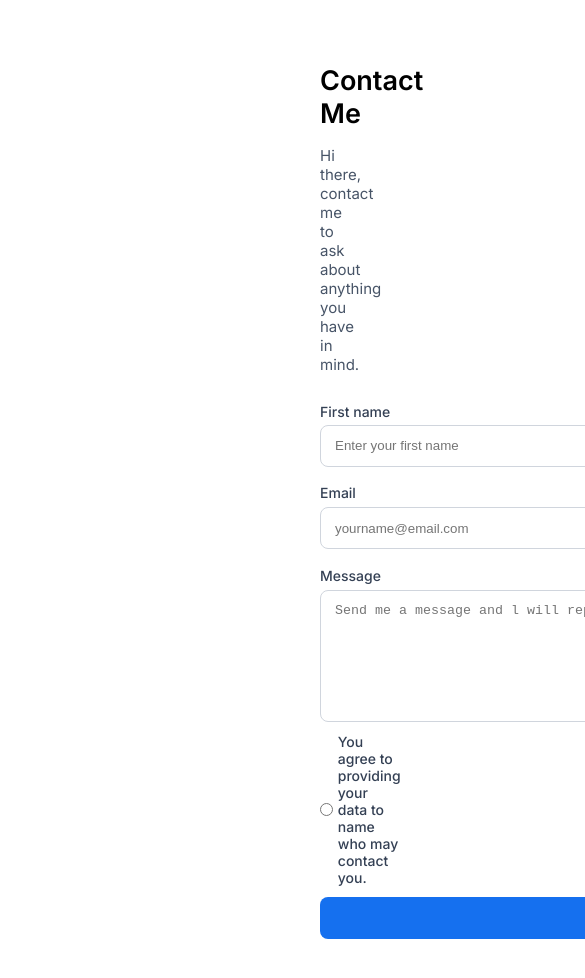
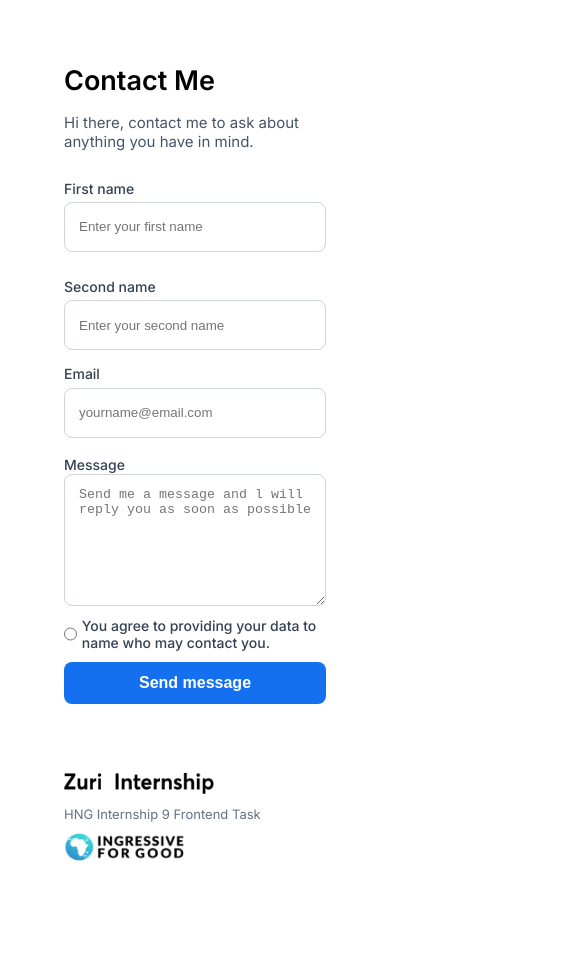
Before and after one commit to tebionyons/linktree-clone-stage-1, a React (Create React App) app: page /contact in a window 390 px wide. Shown: the top 978 px of the page, 585 px wide, since content can reach past the window. After the commit the page ends 881 px from the top, so only its background shows below. Built offline with nearby package versions, Linux system fonts and the light colour scheme.

Commit message:
Style contact page responsive

```diff
--- a/src/Components/Contact.jsx
+++ b/src/Components/Contact.jsx
@@ -21,7 +21,7 @@ export default function Contact() {
   }
 
   return (
-    <section className="contact__form">
+    <div className="contact__form">
     <form action="" id="contact-form">
         <div className="contact-description">
       <h3 className="contact__" >Contact Me</h3>
@@ -72,8 +72,10 @@ export default function Contact() {
         </div>
       </label>
       <button id="btn__submit">Send message</button>
+
     </form>
+
     <Footer/>
-</section>
+</div>
   );
 }
--- a/src/Components/Footer.jsx
+++ b/src/Components/Footer.jsx
@@ -3,7 +3,7 @@ import {React} from "react";
 
 export default function Footer(){
     return(
-        <div className="footer">
+        <div className="footer" id="footer__">
             <img className="vector" src="./images/Vector.png" alt="vector"/>
             <p id="tittle">HNG Internship 9 Frontend Task </p>
             <img className="ingressive" src="./images/I4G.png" alt="ingressive logo"/>
--- a/src/Contact.css
+++ b/src/Contact.css
@@ -1,12 +1,12 @@
-@import url('https://fonts.googleapis.com/css2?family=Inter:wght@400;500;600&display=swap');
+@import url("https://fonts.googleapis.com/css2?family=Inter:wght@400;500;600&display=swap");
 
 * {
   padding: 0;
   margin: 0;
   box-sizing: border-box;
 }
-body{
-    font-family: 'inter';
+body {
+  font-family: "inter";
 }
 #first_name,
 #second_name,
@@ -18,13 +18,14 @@ body{
 
 #first_name,
 #second_name {
-  width: 348px;
-  height: 42px;
+  height: 50px;
   border-radius: 8px;
-  padding: 10px 14px 10px 14px;
-  margin-top: .3rem;
-  border: 1px solid #D0D5DD;
+  width: 100%;
+  padding: 10px 135px 10px 30px;
+  margin-top: 0.3rem;
+  border: 1px solid #d0d5dd;
 }
+
 .first-and-second-name {
   display: flex;
   gap: 24px;
@@ -38,34 +39,34 @@ body{
 }
 
 #email {
-  width: 720px;
-  height: 42px;
+  width: 62%;
+  height: 50px;
   border-radius: 8px;
   margin: 0 8rem;
   padding: 12px 14px 12px 14px;
   margin-bottom: 1rem;
-  margin-top: .3rem;
-  border: 1px solid #D0D5DD;
+  margin-top: 0.3rem;
+  border: 1px solid #d0d5dd;
 }
 
 #message {
   height: 132px;
-  width: 720px;
+  width: 62%;
   border-radius: 8px;
   margin: 0 8rem;
   padding: 12px 14px 12px 14px;
-  margin-top: .3rem;
-  border: 1px solid #D0D5DD;
+  margin-top: 0.3rem;
+  border: 1px solid #d0d5dd;
 }
 
 .email {
-  margin: 0 8rem;
+  padding: 0 8rem;
 }
-.radio_button{
+.radio_button {
   display: flex;
   margin: 0 8rem;
-    margin-top: .7rem;
-    gap: .3rem;
+  margin-top: 0.7rem;
+  gap: 0.3rem;
 }
 
 .contact-me {
@@ -74,13 +75,13 @@ body{
   color: #475467;
 }
 
-#btn__submit{
- width: 720px;
+#btn__submit {
+  width: 62%;
   padding: 12px 20px 12px 20px;
   margin: 0 8rem;
   border-radius: 8px;
- margin-top: .7rem;
- background: #1570EF;
+  margin-top: 0.7rem;
+  background: #1570ef;
   color: #fff;
   font-size: 16px;
   font-weight: 600;
@@ -89,20 +90,107 @@ body{
 .firstname,
 .secondname,
 .email,
-.message{
+.message {
   font-size: 14px;
   color: #344054;
   font-weight: 500;
 }
-.contact__form{
+.contact__form {
   background: #fff;
+  width: 100%;
+  margin: 0;
 }
-#contact-form{
+#contact-form {
   margin-left: 12rem;
   margin-bottom: 3rem;
-
 }
-.contact__{
+.contact__ {
   font-size: 27px;
   font-weight: 600;
 }
+
+@media (max-width: 480px) {
+  body {
+    margin: 0;
+
+  }
+
+  #contact-form {
+    margin-left: 0rem;
+    margin-bottom: 3rem;
+  }
+
+  #first_name,
+  #second_name {
+    width: 200%;
+    padding: 12px 14px 12px 14px;
+    height: 50px;
+    border-radius: 8px;
+  }
+  .first-and-second-name {
+    display: flex;
+    flex-direction: column;
+    margin: 0.8rem 0rem;
+    width: 50%;
+    padding: 0 auto;
+  }
+  #message {
+    height: 132px;
+    margin: 0 0rem;
+    width: 100%;
+  }
+  #footer__ {
+    display: flex;
+    flex-direction: column;
+    justify-content: center;
+    gap: .7rem;
+
+  }
+  .contact-me {
+    padding: 1rem 0;
+    font-size: 15px;
+    color: #475467;
+
+  }
+  .email {
+    padding: 0 0rem;
+  }
+  .contact__form {
+    background: #fff;
+    margin: 0;
+    width: 100%;
+    padding: 0 4rem;
+  }
+  #email {
+    width: 100%;
+    height: 50px;
+    border-radius: 8px;
+    margin: 0 0rem;
+    padding: 12px 14px 12px 14px;
+    margin-bottom: 1rem;
+    margin-top: 0.3rem;
+    border: 1px solid #d0d5dd;
+  }
+  .radio_button {
+    display: flex;
+    margin: 0 0rem;
+    margin-top: 0.7rem;
+    gap: 0.3rem;
+  }
+  #btn__submit {
+    width: 100%;
+    padding: 12px 20px 12px 20px;
+    margin: 0 0rem;
+    border-radius: 8px;
+    margin-top: 0.7rem;
+    background: #1570ef;
+    color: #fff;
+    font-size: 16px;
+    font-weight: 600;
+    border: none;
+  }
+  .contact-description {
+    margin: 0 0rem;
+    padding-top: 4rem;
+  }
+}
```
Lines whose indentation alone changed are shown as unchanged.
